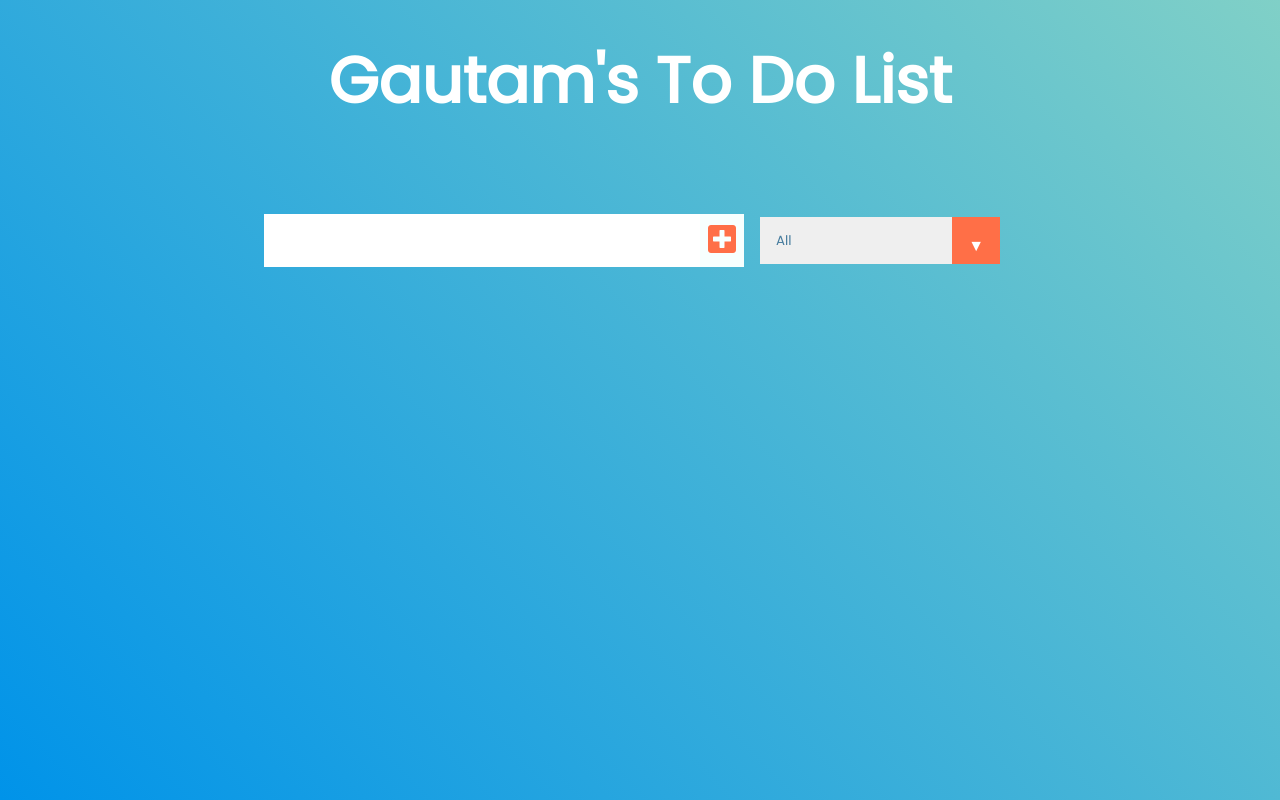
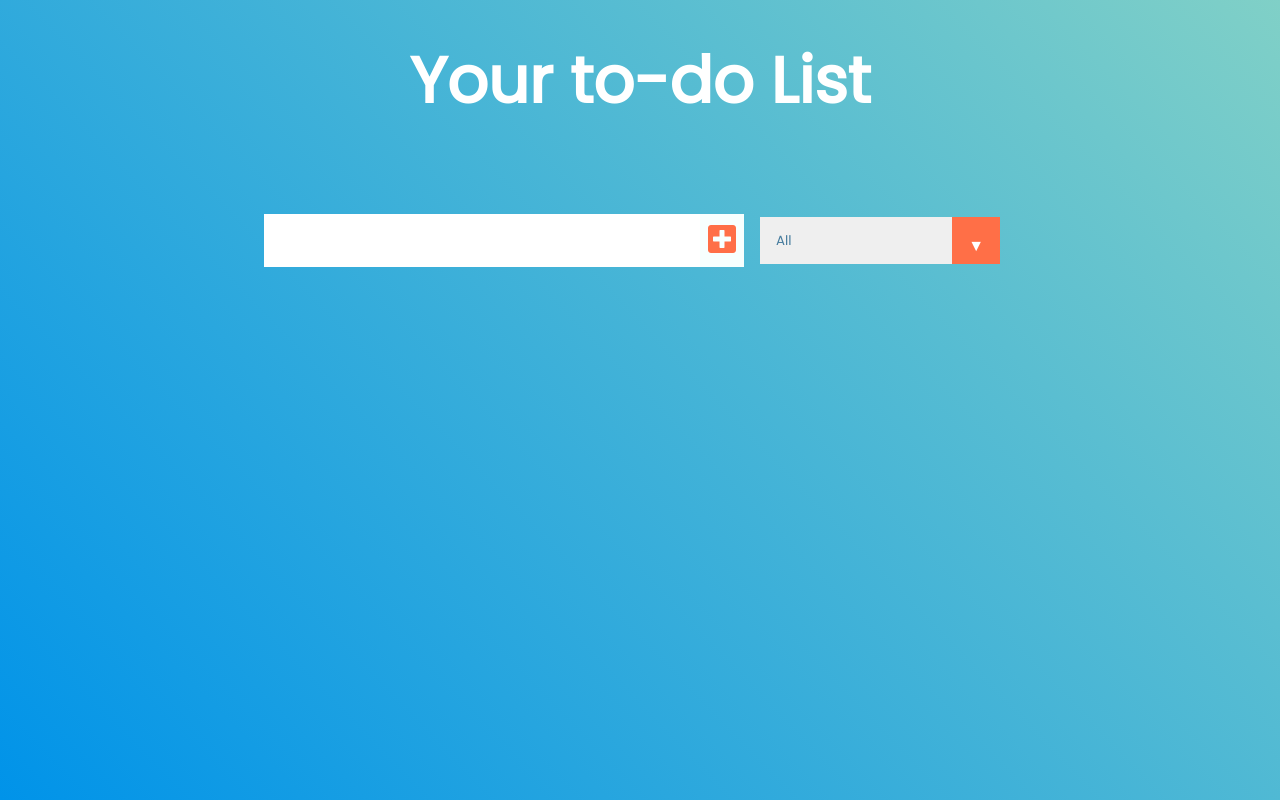
Before and after one commit to bulle1/drivChat, a React (Create React App) app: page / in a window 1280 px wide. Built offline with nearby package versions, Linux system fonts and the light colour scheme.

Commit message:
final commit

```diff
--- a/src/App.js
+++ b/src/App.js
@@ -52,7 +52,7 @@ function App() {
   return (
     <div className="App">
       <header>
-        <h1>Gautam's To Do List</h1>
+        <h1>Your to-do List</h1>
       </header>
       <Form
       inputText = {inputText}
```
